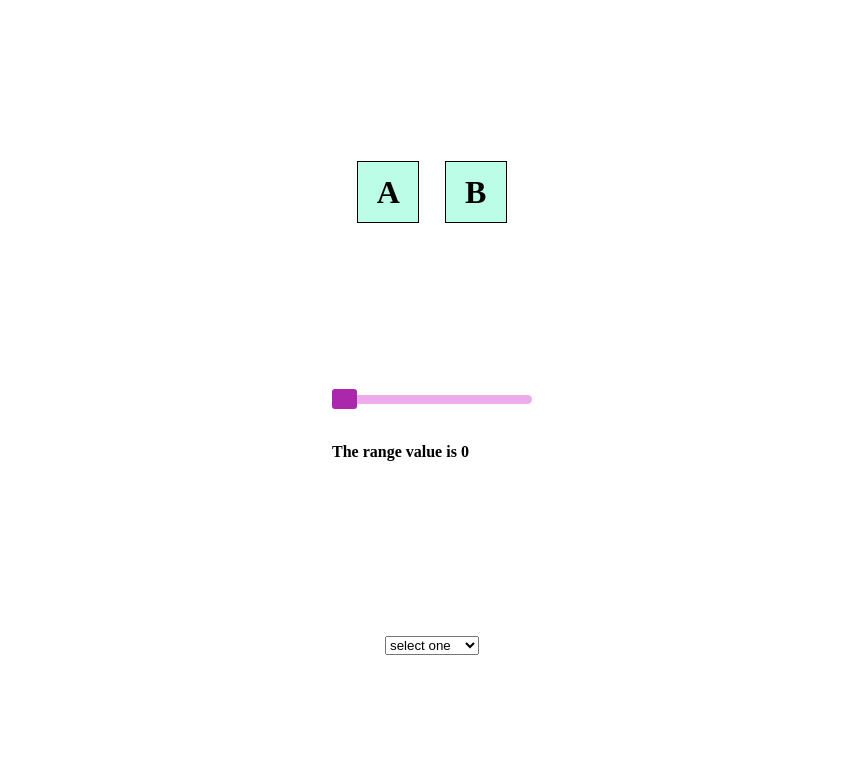
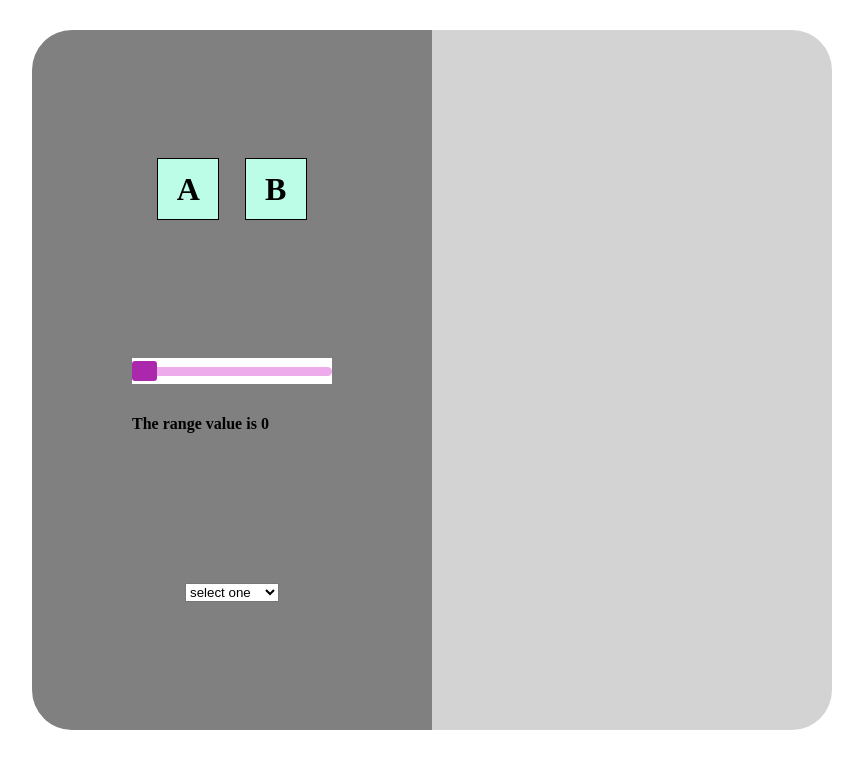
Before and after one commit to asd0999/ev, a React (Create React App) app: page / in a window 1280 px wide. Shown: the top 768 px of the page, without its empty margins (208-1071 px from the left). Built offline with nearby package versions, Linux system fonts and the light colour scheme.

Commit message:
trigger calculation when all user inputs are received/changed

```diff
--- a/src/App.js
+++ b/src/App.js
@@ -12,32 +12,47 @@ function App() {
   let rawDataArr = [];
   let parsedData = [];
   const [loadprofile, setLoadprofile] = useState([]);
+  const [totalLoad, setTotalLoad] = useState(0);
 
   useEffect(() => {
+    let totalconsumption = 0;
+
     d3.csv(data, function (data) {
       const datetime = data["Date/Time"];
       const [date, a, time] = datetime.trim().split(" ");
       const consumption = parseFloat(
         data["Electricity:Facility [kWh](Hourly)"]
       );
+      totalconsumption += consumption; // save data to var instead of updating state 8760 times
       rawDataArr = [...rawDataArr, [date, time, consumption]];
     }).then((res) => {
       for (let i = 0; i < 365; i++) {
         parsedData[i] = [];
         for (let j = i * 24; j < i * 24 + 24; j++) {
-          parsedData[i].push(rawDataArr[j]);
+          parsedData[i].push(rawDataArr[j]); // save data to var instead of updating state 8760 times
         }
       }
-      // console.log(parsedData);
+
+      //once all data is parsed, save it to state
       setLoadprofile(parsedData);
+      setTotalLoad(totalconsumption);
     });
   }, []);
 
+  useEffect(() => {
+    if (rate && miles && hours && hours !== "none") {
+      console.log("perform calculation");
+    }
+  }, [rate, miles, hours]);
+
   return (
     <div className="container">
-      <Rates rate={rate} setRate={setRate} />
-      <Miles miles={miles} setMiles={setMiles} />
-      <Hours hours={hours} setHours={setHours} />
+      <div className="input">
+        <Rates rate={rate} setRate={setRate} />
+        <Miles miles={miles} setMiles={setMiles} />
+        <Hours hours={hours} setHours={setHours} />
+      </div>
+      <div className="output"></div>
     </div>
   );
 }
--- a/src/index.css
+++ b/src/index.css
@@ -1,9 +1,32 @@
 .container {
+    margin-top: 30px;
+    display: flex;
+    width: 100%;
     height: 100vh;
+    justify-content: center;
+}
+
+.input {
+    /* height: 100vh; */
+    height: 700px;
+    width: 400px;
     display: flex;
     flex-direction: column;
     justify-content: space-evenly;
     align-items: center;
+    background: grey;
+    border-radius: 40px 0px 0px 40px;
+}
+
+.output {
+    height: 700px;
+    width: 400px;
+    display: flex;
+    flex-direction: column;
+    justify-content: space-evenly;
+    align-items: center;
+    background: lightgray;
+    border-radius: 0px 40px 40px 0px;
 }
 
 .rates-container {
```
Also changed, not shown: 1 other file (tests, documents, lock files or other folders).
